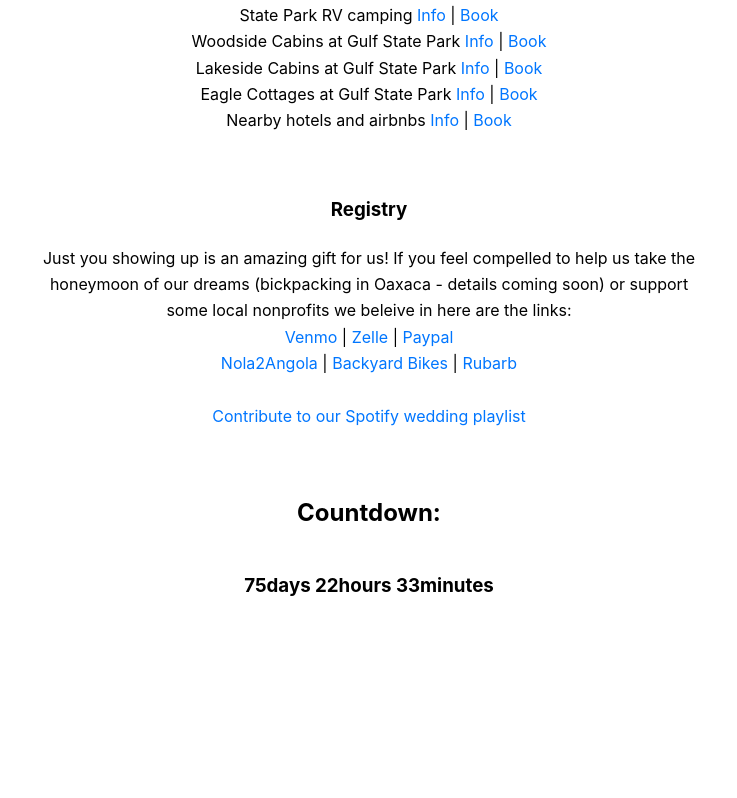
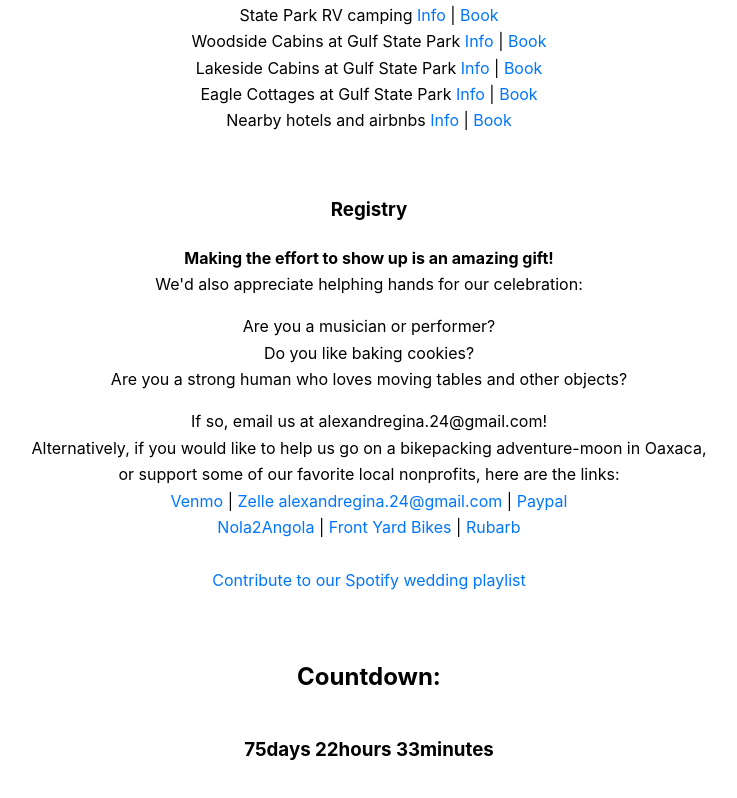
Before and after one commit to Human-Coop/create-react-app, a React (Create React App) app: page / in a window 1280 px wide. Shown: the part 1097-1895 px from the top of the page, without its empty margins (271-1008 px from the left). Before the commit the page ends 1789 px from the top, so only its background shows below. Built offline with nearby package versions, Linux system fonts and the light colour scheme; no server answers.

Commit message:
add registry links

```diff
--- a/src/App.js
+++ b/src/App.js
@@ -278,15 +278,23 @@ function App() {
       </ul>
       <br />
       <h3>Registry</h3>
-      <p> Just you showing up is an amazing gift for us!
-        If you feel compelled to help us take the honeymoon of our dreams
-        (bickpacking in Oaxaca - details coming soon) or
-        support some local nonprofits we beleive in here are the links:</p>
+      <div> <h4>Making the effort to show up is an amazing gift! </h4>
+        <p>We'd also appreciate helphing hands for our celebration:</p>
+        <ul>
+          <li>Are you a musician or performer?</li>
+          <li>Do you like baking cookies?</li>
+          <li>Are you a strong human who loves moving tables and other objects?</li>
+        </ul>
+        <p>
+        If so, email us at alexandregina.24@gmail.com!
+        </p><p>
+        Alternatively, if you would like to help us go on a bikepacking adventure-moon in Oaxaca, or
+        support some of our favorite local nonprofits, here are the links:</p></div>
       <div>
-      <a href="">Venmo</a> | <a href="">Zelle</a> | <a href="">Paypal</a>
+      <a href="https://venmo.com/u/regigi">Venmo</a> | <a href="https://enroll.zellepay.com/qr-codes?data=eyJuYW1lIjoiQUxFWEFORFJBIiwidG9rZW4iOiJhbGllZTkxQGdtYWlsLmNvbSIsImFjdGlvbiI6InBheW1lbnQifQ==">Zelle alexandregina.24@gmail.com</a> | <a href="https://www.paypal.com/paypalme/alexandregina">Paypal</a>
       </div>
       <div>
-      <a href="">Nola2Angola</a> | <a href="">Backyard Bikes</a> | <a href="">Rubarb</a>
+      <a href="https://www.nolatoangola.org/sponsors/">Nola2Angola</a> | <a href="https://www.frontyardbikes.com/contribute">Front Yard Bikes</a> | <a href="https://www.rubarbike.org/get-involved/">Rubarb</a>
       </div>
       <br />
       <a href="">Contribute to our Spotify wedding playlist</a>
```
